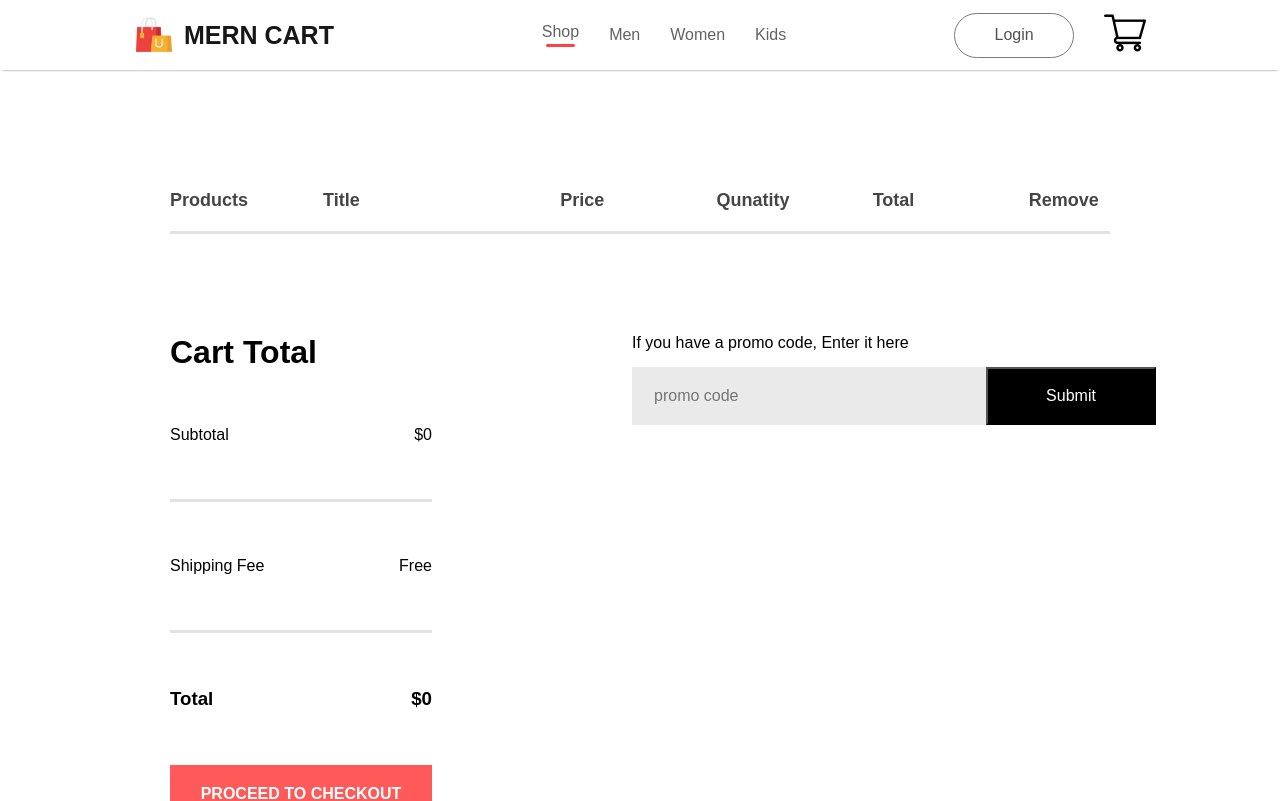
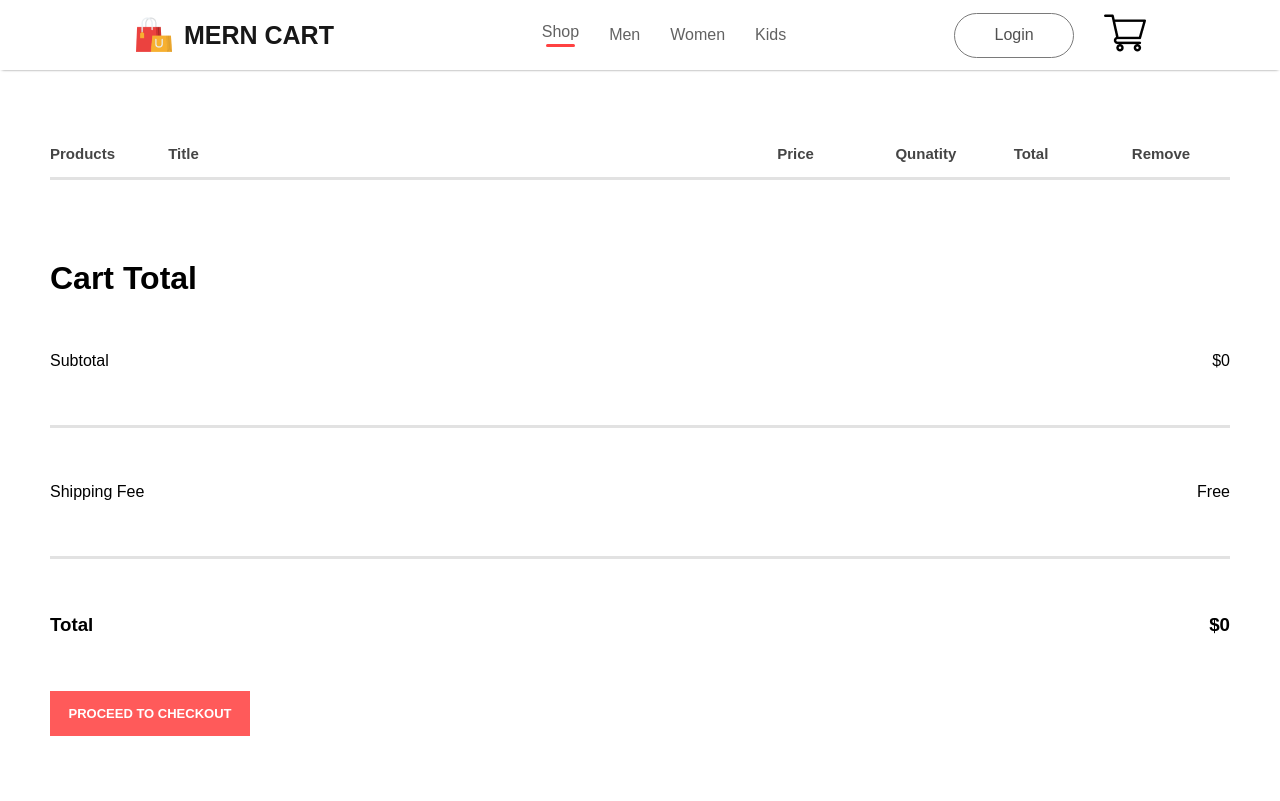
Before and after one commit to PraneethBunny123/MERN-Cart, a React (Vite) app in the folder frontend/: page /cart in a window 1280 px wide. Shown: the top 801 px of the page. Built offline with nearby package versions, Linux system fonts and the light colour scheme.

Commit message:
styled cartItem responsive for 1280px screen size

```diff
--- a/frontend/src/components/CartItem/CartItem.css
+++ b/frontend/src/components/CartItem/CartItem.css
@@ -103,3 +103,48 @@
     color: white;
     cursor: pointer;
 }
+
+@media(max-width: 1280px) {
+    .cart-item {
+        margin: 60px 50px;
+    }
+    .cart-item-main {
+        grid-template-columns: 0.5fr 3fr 0.5fr 0.5fr 0.5fr 0.5fr;
+        gap: 20px;
+        padding: 15px 0px;
+        font-size: 15px;
+    }
+    .cart-item-product-icon {
+        height: 50px;
+    }
+    .cart-item-remove {
+        margin: auto;
+    }
+    .cart-item-quantity {
+        width: 40px;
+        height: 30px;
+    }
+    .cart-item-checkout {
+        margin: 80px 0px;
+        flex-direction: column;
+        gap: 80px;
+    }
+    .cart-item-total {
+        margin: 0;
+    }
+    .cart-item-total button {
+        max-width: 200px;
+        height: 45px;
+        font-size: 13px;
+    }
+    .cart-item-promo-box {
+        width: auto;
+    }
+    .cart-item-promo-box input {
+        width: 100%;
+    }
+    .cart-item-promo-box button {
+        width: 120px;
+        margin-left: -125px;
+    }
+}
--- a/frontend/src/components/CartItem/CartItem.jsx
+++ b/frontend/src/components/CartItem/CartItem.jsx
@@ -1,7 +1,6 @@
 import './CartItem.css'
 import remove_icon from "../../Assets/Frontend_Assets/cart_cross_icon.png"
 import { useContext } from 'react'
-import ShopCategory from '../../pages/ShopCategory'
 import { ShopContext } from '../../context/ShopContext'
 
 export default function CartItem() {
```
